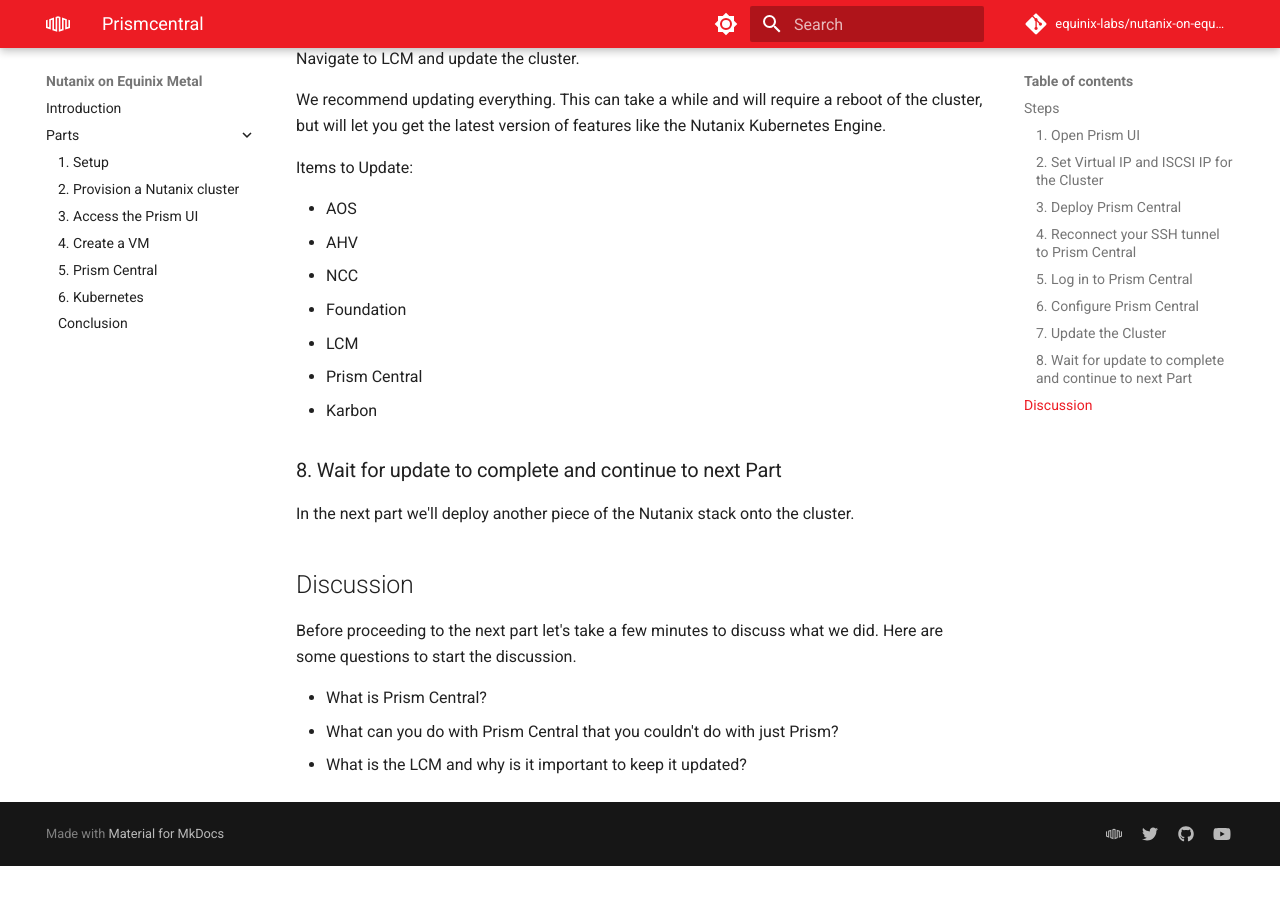
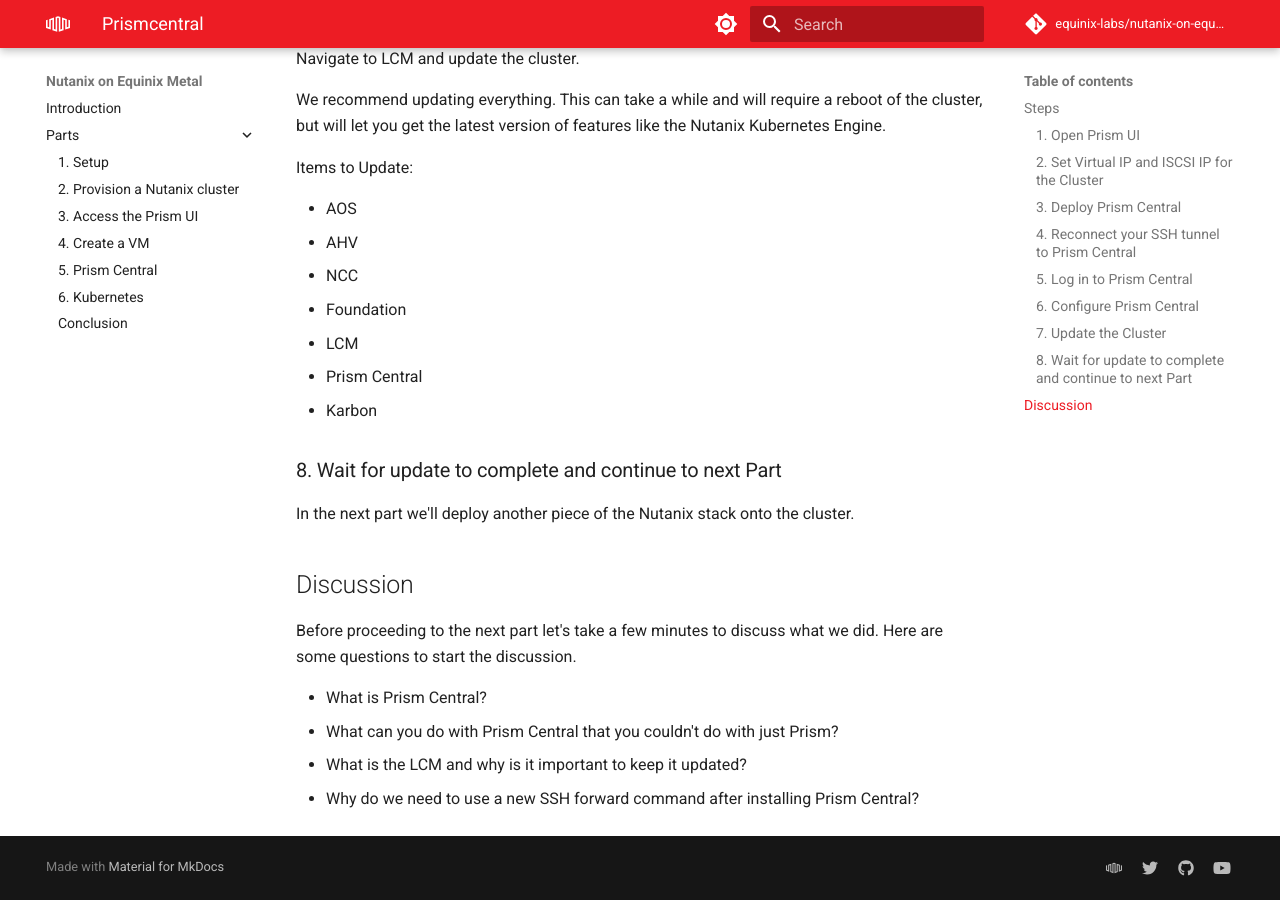
Before and after one commit to equinix-labs/equinix-labs-metal-nutanix-cluster, an MkDocs documentation site: the page built from docs/parts/prismcentral.md, in a window 1280 px wide and 900 px high, scrolled down 1421 px. Built offline with MkDocs 1.6.1 and Material for MkDocs 9.7.7, drawn with Linux system fonts in a browser that asks for light colours; comment, search, counter and statistics services are not loaded; before the commit the page ends 2287 px from its top, so only the background shows below that.

Commit message:
docs: add discussion question about new ssh command
Signed-off-by: Chris Privitere <23177737+cprivitere@users.noreply.github.com>

```diff
--- a/docs/parts/prismcentral.md
+++ b/docs/parts/prismcentral.md
@@ -81,3 +81,4 @@
 - What is Prism Central?
 - What can you do with Prism Central that you couldn't do with just Prism?
 - What is the LCM and why is it important to keep it updated?
+- Why do we need to use a new SSH forward command after installing Prism Central?
```
